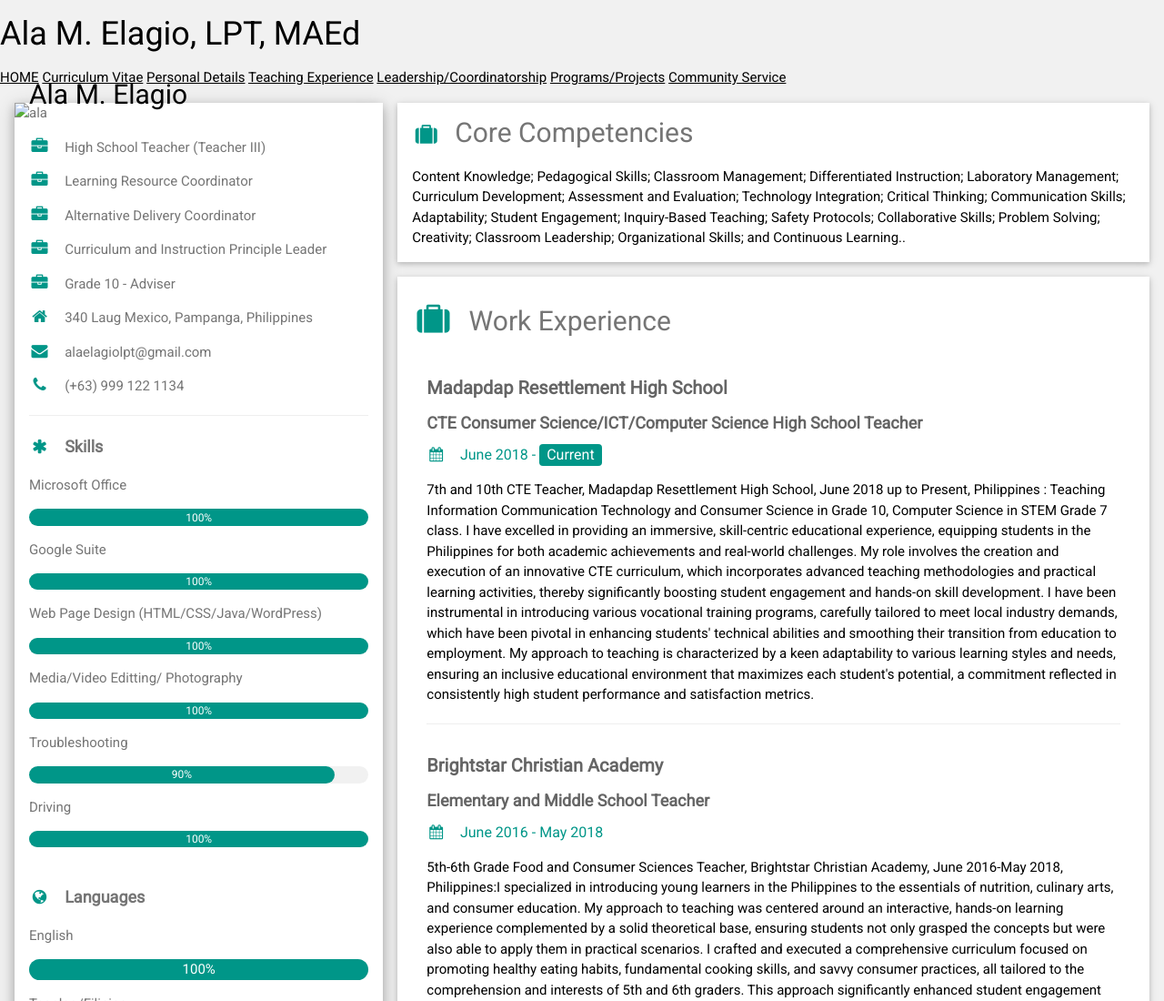
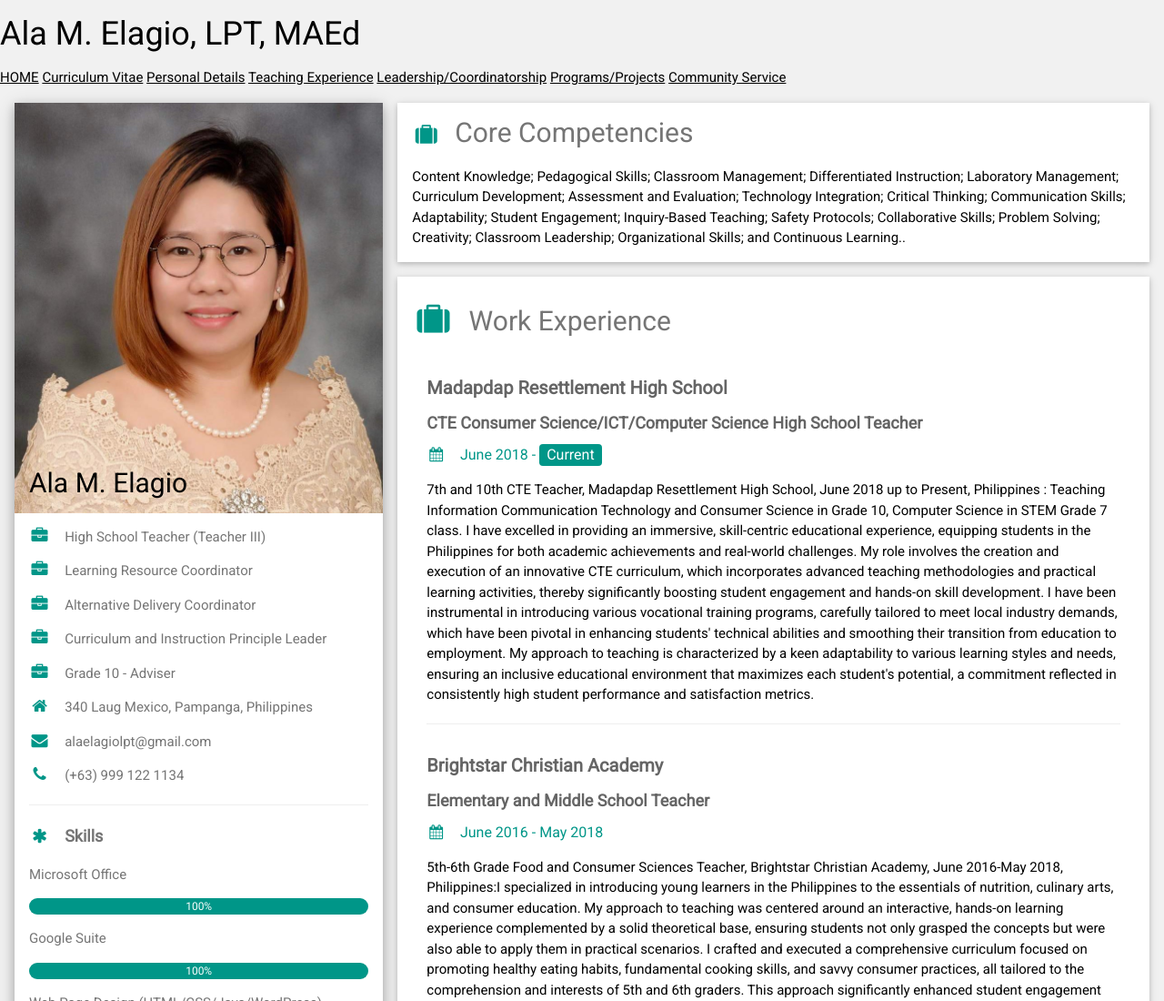
Before and after one commit to MamAlaElagio/A.Elagio-Portfolio, a plain HTML site: page index.html in a window 1280 px wide. Shown: the top 1100 px of the page at 91% size. Drawn offline with nearby package versions, Linux system fonts and the light colour scheme.

Commit message:
Update index.html

```diff
--- a/index.html
+++ b/index.html
@@ -41,7 +41,7 @@ html,body,h1,h2,h3,h4,h5,h6 {font-family: "Roboto", sans-serif}
 
       <div class="w3-white w3-text-grey w3-card-4">
         <div class="w3-display-container">
-          <img src="\C:\Users\alael\OneDrive\Desktop\My Resume\ala.jpg" style="width:100%" alt="ala">
+          <img src="ala.jpg" style="width:100%" alt="ala">
           <div class="w3-display-bottomleft w3-container w3-text-black">
             <h2>Ala M. Elagio</h2>
           </div>
```
